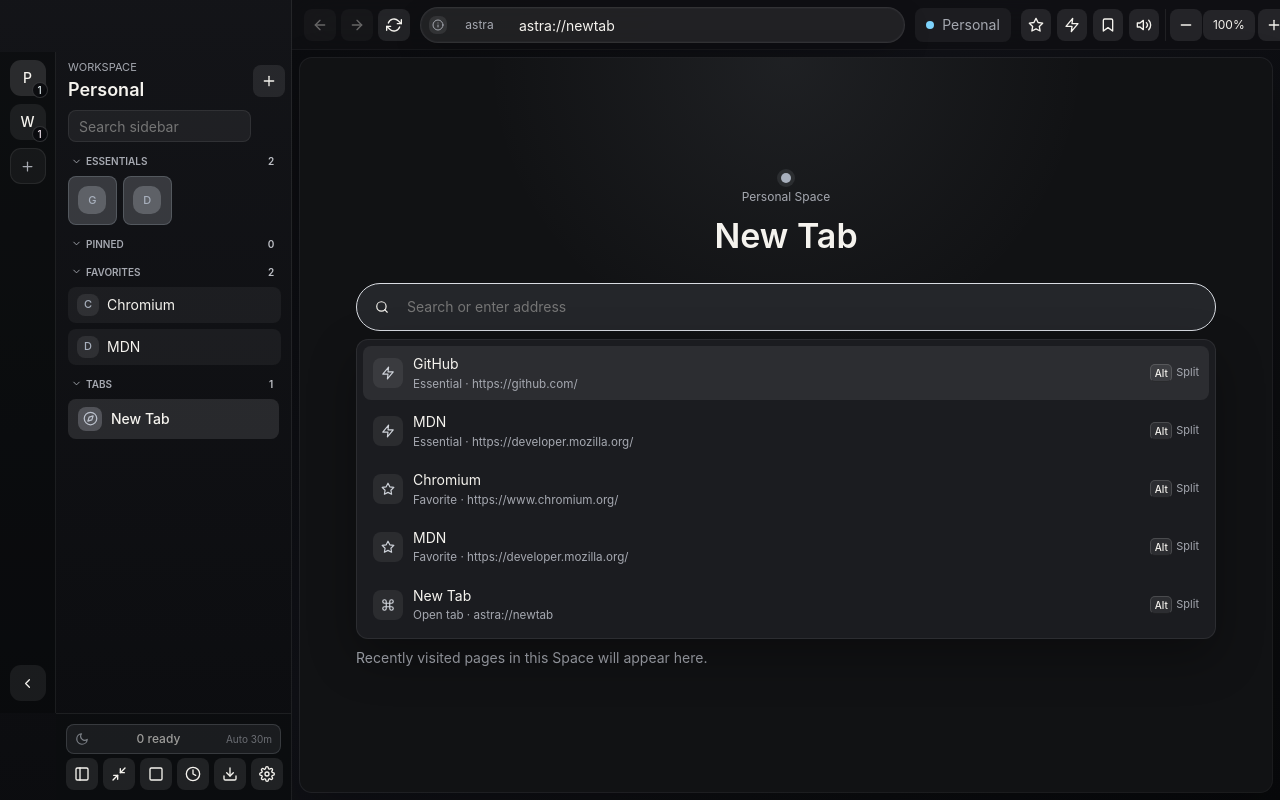
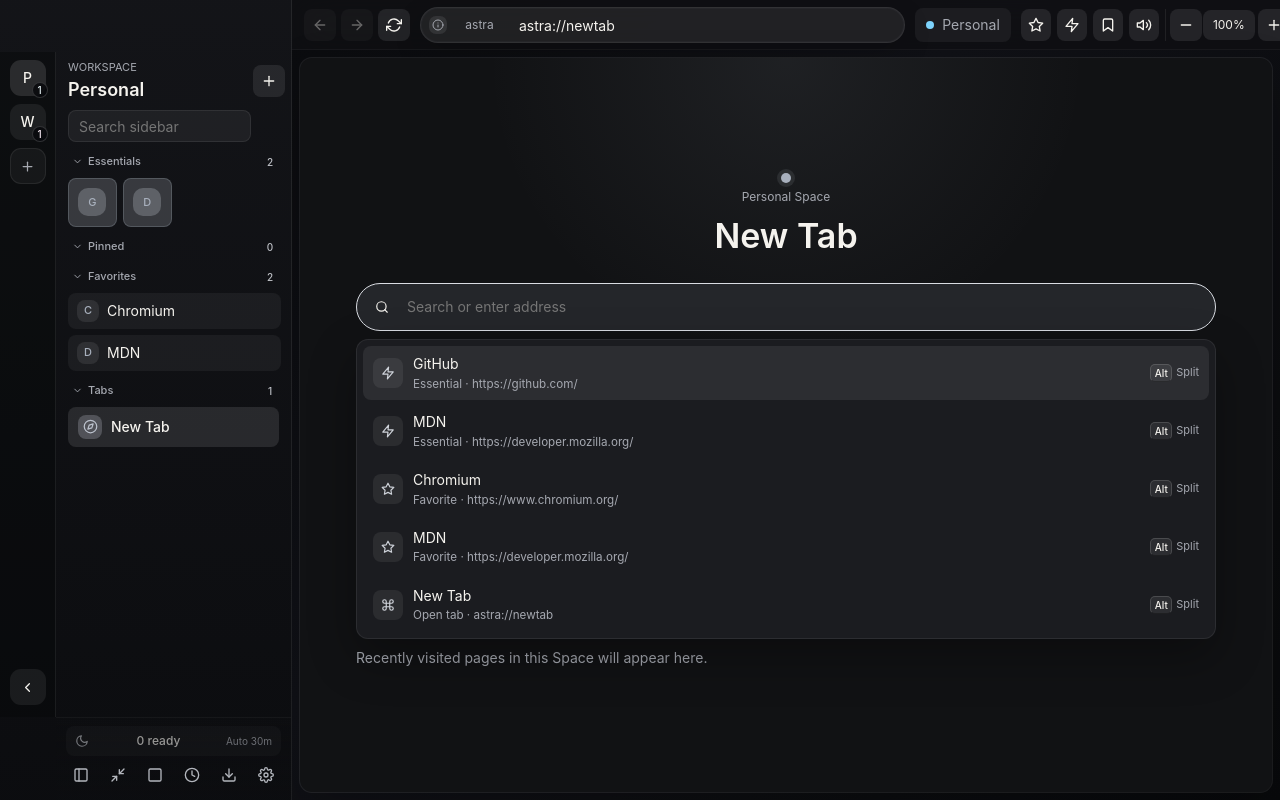
Before and after one commit to Tsutomu-miku/astra-browser, a React (Vite) app: page / in a window 1280 px wide. Shown: the top 800 px of the page. Built offline with nearby package versions, Linux system fonts and the light colour scheme.

Commit message:
style: quiet sidebar footer chrome

```diff
--- a/src/renderer/styles/sidebar.css
+++ b/src/renderer/styles/sidebar.css
@@ -329,12 +329,12 @@ h1 {
 
 .sidebar-section-header {
   min-width: 0;
-  height: 18px;
-  padding: 0 3px;
+  height: 20px;
+  padding: 0 4px;
   color: var(--muted);
-  font-size: 10px;
-  font-weight: 560;
-  text-transform: uppercase;
+  font-size: 11px;
+  font-weight: 500;
+  text-transform: none;
   letter-spacing: 0;
 }
 
@@ -349,7 +349,7 @@ h1 {
 .sidebar-section-header-button {
   width: 100%;
   min-width: 0;
-  height: 18px;
+  height: 20px;
   border: 0;
   border-radius: 6px;
   padding: 0;
@@ -370,7 +370,7 @@ h1 {
   min-width: 0;
   display: inline-flex;
   align-items: center;
-  gap: 4px;
+  gap: 5px;
 }
 
 .sidebar-section-title svg {
@@ -972,9 +972,33 @@ h1 {
   align-items: center;
   justify-content: space-between;
   gap: 4px;
-  padding: 10px;
-  border-top: 1px solid var(--line);
-  background: rgba(12, 13, 16, 0.72);
+  padding: 8px 10px 10px;
+  border-top: 1px solid rgba(255, 255, 255, 0.045);
+  background: linear-gradient(180deg, rgba(12, 13, 16, 0), rgba(12, 13, 16, 0.42));
+}
+
+.sidebar-footer .icon-button {
+  width: 30px;
+  height: 30px;
+  border-color: transparent;
+  background: transparent;
+  color: color-mix(in srgb, var(--muted) 84%, white);
+  box-shadow: none;
+}
+
+.sidebar-footer .icon-button:hover,
+.sidebar-footer .icon-button:focus-visible {
+  border-color: transparent;
+  background: rgba(255, 255, 255, 0.07);
+  color: var(--text);
+  outline: none;
+}
+
+.sidebar-footer .icon-button[aria-pressed="true"] {
+  border-color: transparent;
+  background: rgba(255, 255, 255, 0.09);
+  color: var(--text);
+  box-shadow: none;
 }
 
 .sidebar-memory-saver {
@@ -985,18 +1009,19 @@ h1 {
   grid-template-columns: 16px minmax(0, 1fr) auto;
   align-items: center;
   gap: 7px;
-  border: 1px solid color-mix(in srgb, var(--accent) 26%, var(--line));
+  border: 1px solid transparent;
   border-radius: 8px;
   padding: 0 8px;
-  background: color-mix(in srgb, var(--accent) 10%, rgba(255, 255, 255, 0.045));
-  color: var(--text);
+  background: rgba(255, 255, 255, 0.045);
+  color: color-mix(in srgb, var(--text) 86%, var(--muted));
   cursor: pointer;
 }
 
 .sidebar-memory-saver:hover,
 .sidebar-memory-saver:focus-visible {
-  border-color: color-mix(in srgb, var(--accent) 48%, var(--line));
-  background: color-mix(in srgb, var(--accent) 16%, rgba(255, 255, 255, 0.07));
+  border-color: transparent;
+  background: rgba(255, 255, 255, 0.075);
+  color: var(--text);
   outline: none;
 }
 
@@ -1015,7 +1040,7 @@ h1 {
 
 .sidebar-memory-saver span {
   font-size: 12px;
-  font-weight: 500;
+  font-weight: 450;
 }
 
 .sidebar-memory-saver small {
@@ -1026,7 +1051,7 @@ h1 {
 .sidebar-memory-saver svg {
   width: 14px;
   height: 14px;
-  color: color-mix(in srgb, var(--accent) 70%, white);
+  color: color-mix(in srgb, var(--muted) 82%, white);
 }
 
 .sidebar-split-layout {
@@ -1044,21 +1069,21 @@ h1 {
   place-items: center;
   border: 1px solid transparent;
   border-radius: var(--radius-sm);
-  background: var(--control);
+  background: transparent;
   color: var(--muted);
   cursor: pointer;
 }
 
 .sidebar-split-layout button:hover {
-  border-color: var(--line);
-  background: var(--control-hover);
+  border-color: transparent;
+  background: rgba(255, 255, 255, 0.07);
   color: var(--text);
 }
 
 .sidebar-split-layout button[aria-pressed="true"] {
-  border-color: color-mix(in srgb, var(--accent) 50%, transparent);
-  background: color-mix(in srgb, var(--accent) 22%, var(--control));
-  color: #f6fff8;
+  border-color: transparent;
+  background: rgba(255, 255, 255, 0.09);
+  color: var(--text);
 }
 
 .sidebar-split-layout svg {
@@ -1067,12 +1092,10 @@ h1 {
 }
 
 .sidebar-footer .icon-button[data-drop-target="true"] {
-  border-color: color-mix(in srgb, var(--accent) 46%, transparent);
-  background: color-mix(in srgb, var(--accent) 24%, var(--control));
-  box-shadow:
-    0 0 0 2px color-mix(in srgb, var(--accent) 16%, transparent),
-    inset 0 0 0 1px color-mix(in srgb, var(--accent) 18%, transparent);
-  color: #f6fff8;
+  border-color: transparent;
+  background: rgba(255, 255, 255, 0.11);
+  box-shadow: inset 0 0 0 1px color-mix(in srgb, var(--accent) 20%, transparent);
+  color: var(--text);
 }
 
 @media (max-width: 1080px) {
```
Also changed, not shown: 3 other files (tests, documents, lock files or other folders).
